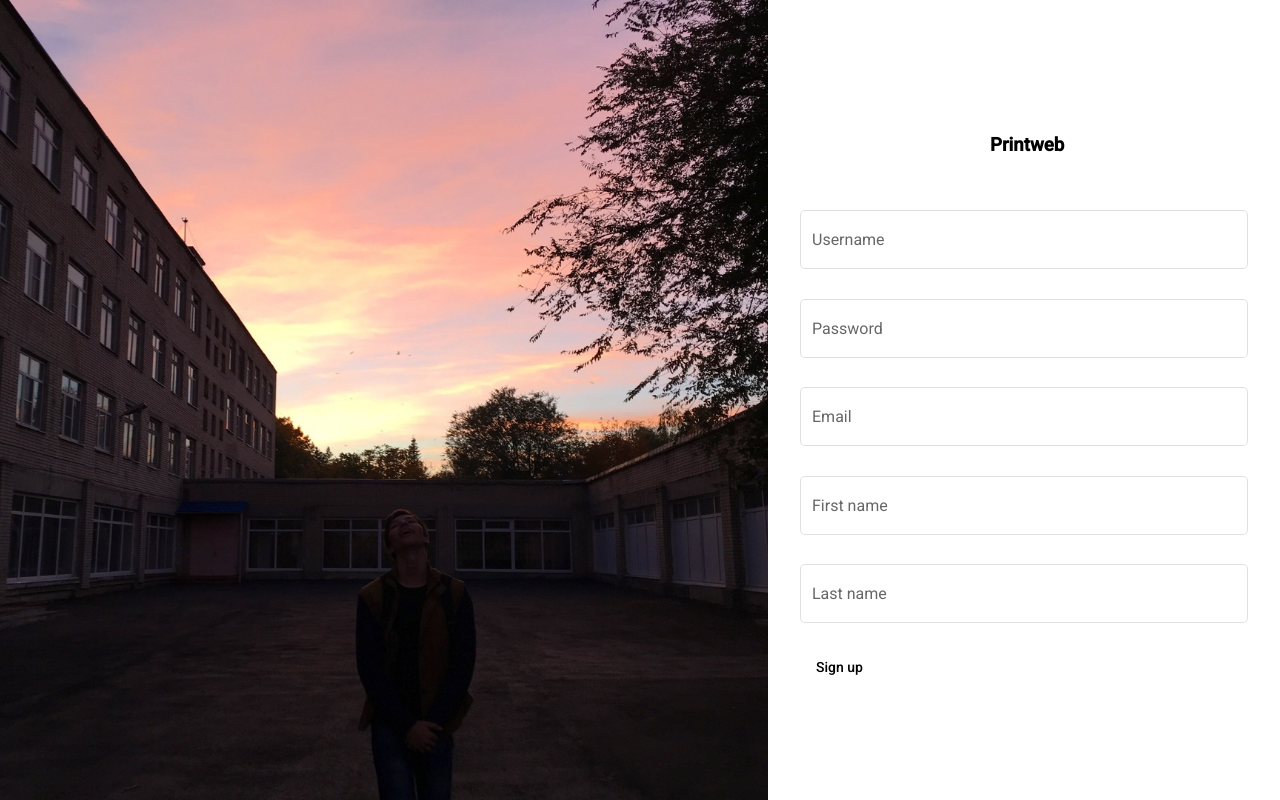
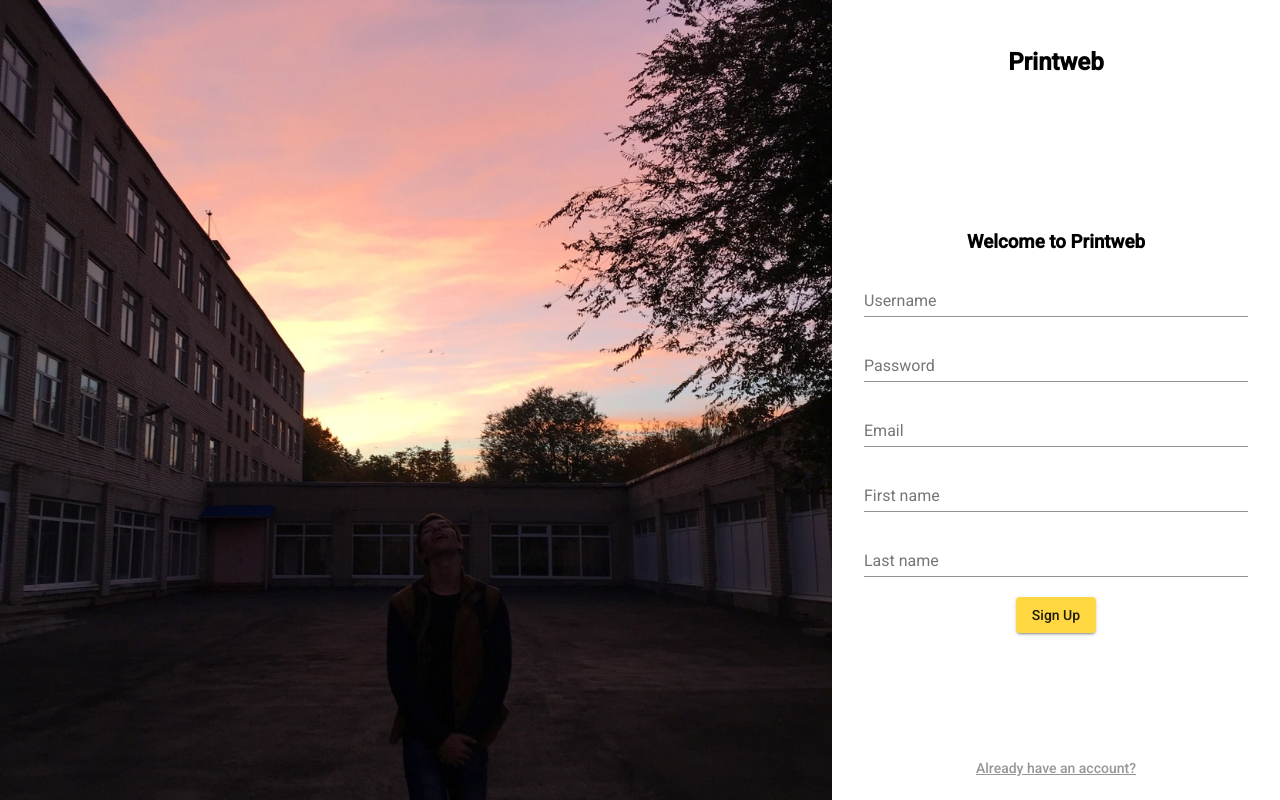
Before and after one commit to niles-developers-team/Niles.PrintWeb, an Angular app in the folder printweb/: page /signup in a window 1280 px wide. Built offline with nearby package versions, Linux system fonts and the light colour scheme.

Commit message:
#2:registration is ready;

```diff
--- a/printweb/src/app/app.component.css
+++ b/printweb/src/app/app.component.css
@@ -5,26 +5,36 @@
     width: 100%;
 }
 .margin-x-1 {
+    margin-left: 1em;
+    margin-right: 1em;
+}
+.margin-y-1 {
+    margin-top: 1em;
+    margin-bottom: 1em;
+}
+.margin-x-2 {
     margin-left: 2em;
     margin-right: 2em;
 }
-.flex-item {
-    align-self: center;
+.margin-y-2 {
+    margin-top: 2em;
+    margin-bottom: 2em;
 }
-.h3 {
-    font-family: 'Luminari', fantasy;
-    font-size: 40px;
-    letter-spacing: 3px;
-    max-width: 320px;
-    width: 100%;
-    position: relative;
-    display: inline-block;
-    color: #111111;
-  }
-.margin-x-2 {
-    margin-left: 190px;
-    margin-bottom: 50px;
+.margin-top-1 {
+    margin-top: 1em;
 }
-.flex-item-2 {
-    align-self: center;
+.margin-top-2 {
+    margin-top: 2em;
 }
+.margin-bottom-1 {
+    margin-bottom: 1em;
+}
+.margin-bottom-2 {
+    margin-bottom: 2em;
+}
+.underline {
+    text-decoration: underline;
+}
+.margin-right-2 {
+    margin-right: 2em;
+}
--- a/printweb/src/app/components/signin/signin.component.css
+++ b/printweb/src/app/components/signin/signin.component.css
@@ -0,0 +1,9 @@
+.image {
+    background-image: url(../../../assets/f8KF6E82XuI.jpg);
+    background-repeat: no-repeat;
+    background-size: cover;
+    background-position: center;
+  }
+  .secondary-link-button {
+    color: #979797;
+  }
--- a/printweb/src/app/components/signin/signin.component.html
+++ b/printweb/src/app/components/signin/signin.component.html
@@ -0,0 +1,32 @@
+<div fxLayout="row" class="h-100">
+    <div fxFlex="65" class="image"></div>
+    <div fxFlex="35" fxLayout="column" fxLayoutAlign="space-between center">
+        <div fxLayout="row" fxLayoutAlign="center center">
+            <h2 class="margin-top-2">Printweb</h2>
+        </div>
+        <form novalidate class="w-100">
+            <div fxLayout="column" class="margin-x-2">
+                <div fxLayout="row" fxLayoutAlign="center center">
+                    <h3 class="margin-y-1">Welcome to Printweb</h3>
+                </div>
+                <mat-form-field>
+                    <mat-label>Username</mat-label>
+                    <input autocomplete="username" matInput placeholder="Enter your username">
+                </mat-form-field>
+                <mat-form-field>
+                    <mat-label>Password</mat-label>
+                    <input type="password" autocomplete="new-password" matInput placeholder="Enter your password">
+                </mat-form-field>
+                <div fxLayout="row" fxLayoutAlign="end end">
+                    <button mat-flat-button class="secondary-link-button underline margin-right-2">Forgot password?</button>
+                </div>
+            </div>
+            <div fxLayout="row" fxLayoutAlign="center center">
+                <button mat-raised-button color="accent">Sign In</button>
+            </div>
+        </form>
+        <div fxLayout="row" fxLayoutAlign="center center">
+            <button mat-flat-button class="margin-bottom-1 secondary-link-button underline" routerLink="/signup">Create account</button>
+        </div>
+    </div>
+</div>
--- a/printweb/src/app/components/signin/signin.component.ts
+++ b/printweb/src/app/components/signin/signin.component.ts
@@ -3,7 +3,7 @@ import { Component } from "@angular/core";
 @Component({
     selector: 'sign-in',
     templateUrl: './signin.component.html',
-    styleUrls: ['./signin.component.css']
+    styleUrls: ['./signin.component.css', '../../app.component.css']
 })
 export class SignInComponent {
 
--- a/printweb/src/app/components/signup/signup.component.css
+++ b/printweb/src/app/components/signup/signup.component.css
@@ -4,3 +4,6 @@
     background-size: cover;
     background-position: center;
   }
+  .secondary-link-button {
+    color: #979797;
+  }
--- a/printweb/src/app/components/signup/signup.component.html
+++ b/printweb/src/app/components/signup/signup.component.html
@@ -1,33 +1,43 @@
 <div fxLayout="row" class="h-100">
     <div fxFlex="65" class="image"></div>
-    <form fxFlex="35" novalidate class="w-100 margin-x-1 flex-item">
-        <div class="d1 margin-x-2 flex-item-2">
-            <h3>
-                <span>Printweb</span>
-            </h3>
+    <div fxFlex="35" fxLayout="column" fxLayoutAlign="space-between center">
+        <div fxLayout="row" fxLayoutAlign="center center">
+            <h2 class="margin-top-2">Printweb</h2>
         </div>
-        <div fxLayout="column">
-            <mat-form-field appearance="outline">
+        <form novalidate class="w-100">
+            <div fxLayout="column" class="margin-x-2">
+                <div fxLayout="row" fxLayoutAlign="center center">
+                    <h3 class="margin-y-1">Welcome to Printweb</h3>
+                </div>
+                <mat-form-field>
                     <mat-label>Username</mat-label>
                     <input autocomplete="username" matInput placeholder="Enter your username">
                 </mat-form-field>
-                <mat-form-field appearance="outline">
+                <mat-form-field>
                     <mat-label>Password</mat-label>
                     <input type="password" autocomplete="new-password" matInput placeholder="Enter your password">
                 </mat-form-field>
-                <mat-form-field appearance="outline">
+                <mat-form-field>
                     <mat-label>Email</mat-label>
                     <input type="email" autocomplete="email" matInput placeholder="Enter your e-mail">
                 </mat-form-field>
-                <mat-form-field appearance="outline">
+                <mat-form-field>
                     <mat-label>First name</mat-label>
                     <input autocomplete="name" matInput placeholder="Enter your first name">
                 </mat-form-field>
-                <mat-form-field appearance="outline">
+                <mat-form-field>
                     <mat-label>Last name</mat-label>
                     <input autocomplete="family-name" matInput placeholder="Enter your last name">
                 </mat-form-field>
             </div>
-            <button mat-button>Sign up</button>
-    </form>
+            <div fxLayout="row" fxLayoutAlign="center center">
+                <button mat-raised-button color="accent">Sign Up</button>
+            </div>
+        </form>
+        <div fxLayout="row" fxLayoutAlign="center center">
+            <button mat-flat-button class="margin-bottom-1 secondary-link-button underline" routerLink="/signin">
+                Already have an account?
+            </button>
+        </div>
+    </div>
 </div>
```
